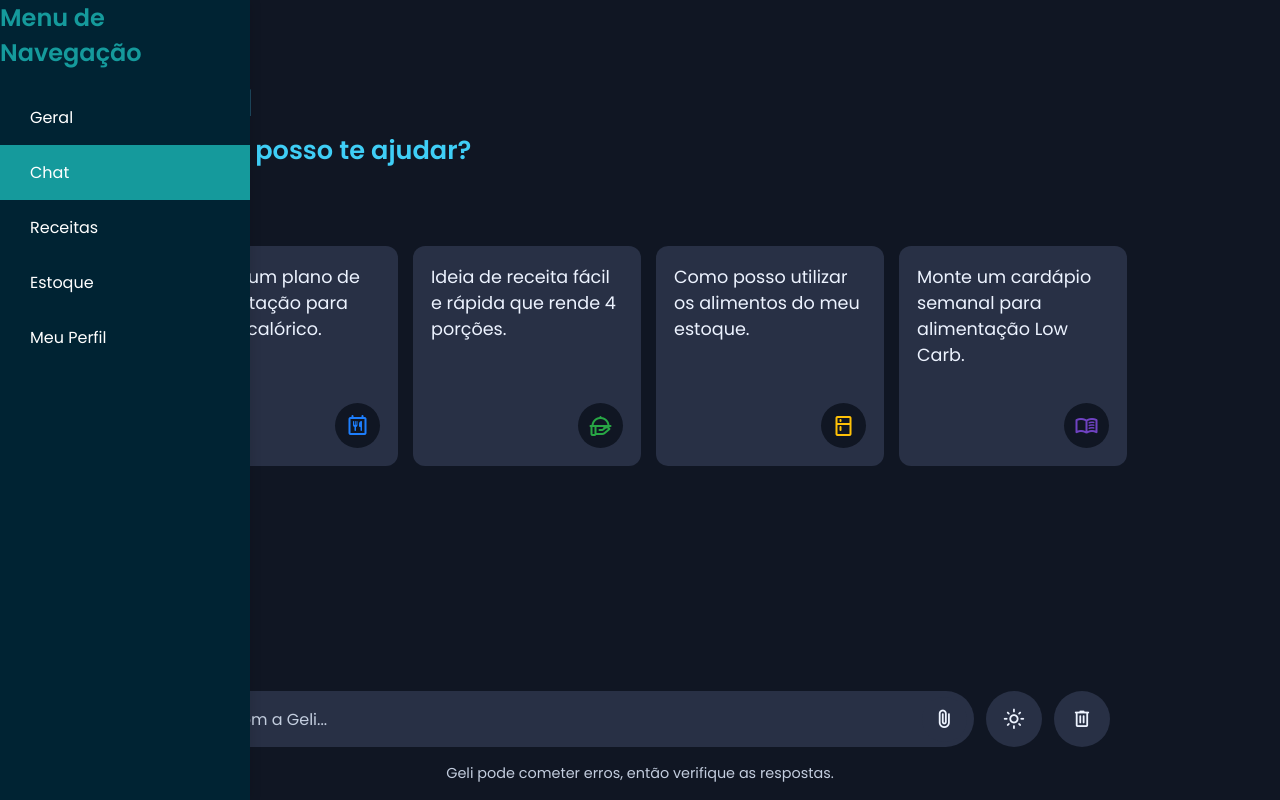
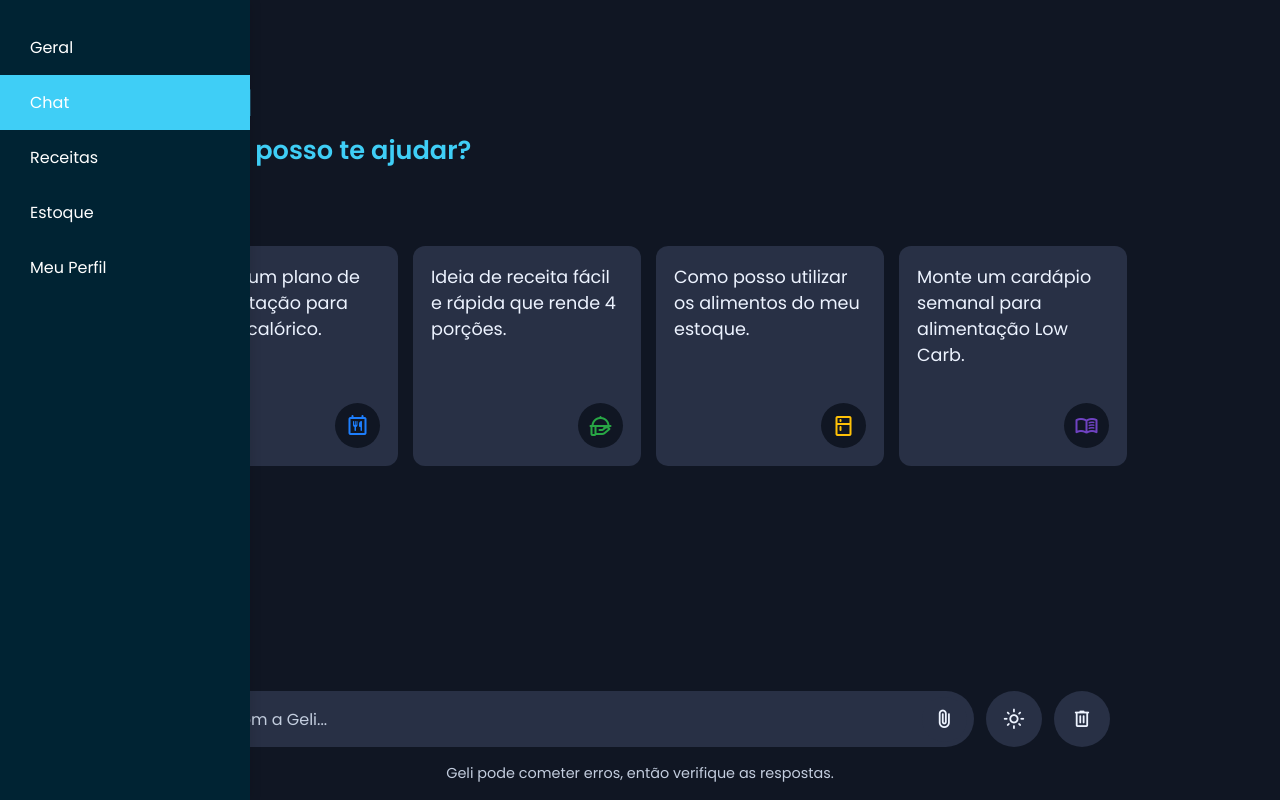
Before and after one commit to MarvinCristhian07/MyGeli-CleanArchitecture, a Flask app: page /chatbot in a window 1280 px wide. Run offline with Flask 3, Linux system fonts and the light colour scheme; the visitor is signed in with stand-in values (Sample User, id 1); some libraries are stand-ins or nearby versions.

Commit message:
Update chatbot-page.html

```diff
--- a/web-app/templates/chatbot-page.html
+++ b/web-app/templates/chatbot-page.html
@@ -21,10 +21,10 @@
   </div>
 
   <nav class="nav-drawer" aria-label="Menu de Navegação Principal">
-    <h2 class="visually-hidden">Menu de Navegação</h2>
+    <div class="logo"></div>
     <ul>
       <li><a href="#">Geral</a></li>
-      <li style="background-color: #159A9C; color: #FFFFFF;"><a href="#">Chat</a></li>
+      <li style="background-color: #3FCEF6;"><a href="#">Chat</a></li>
       <li><a href="#">Receitas</a></li>
       <li><a href="#">Estoque</a></li>
       <li><a href="{{ url_for('profile') }}">Meu Perfil</a></li>
```
